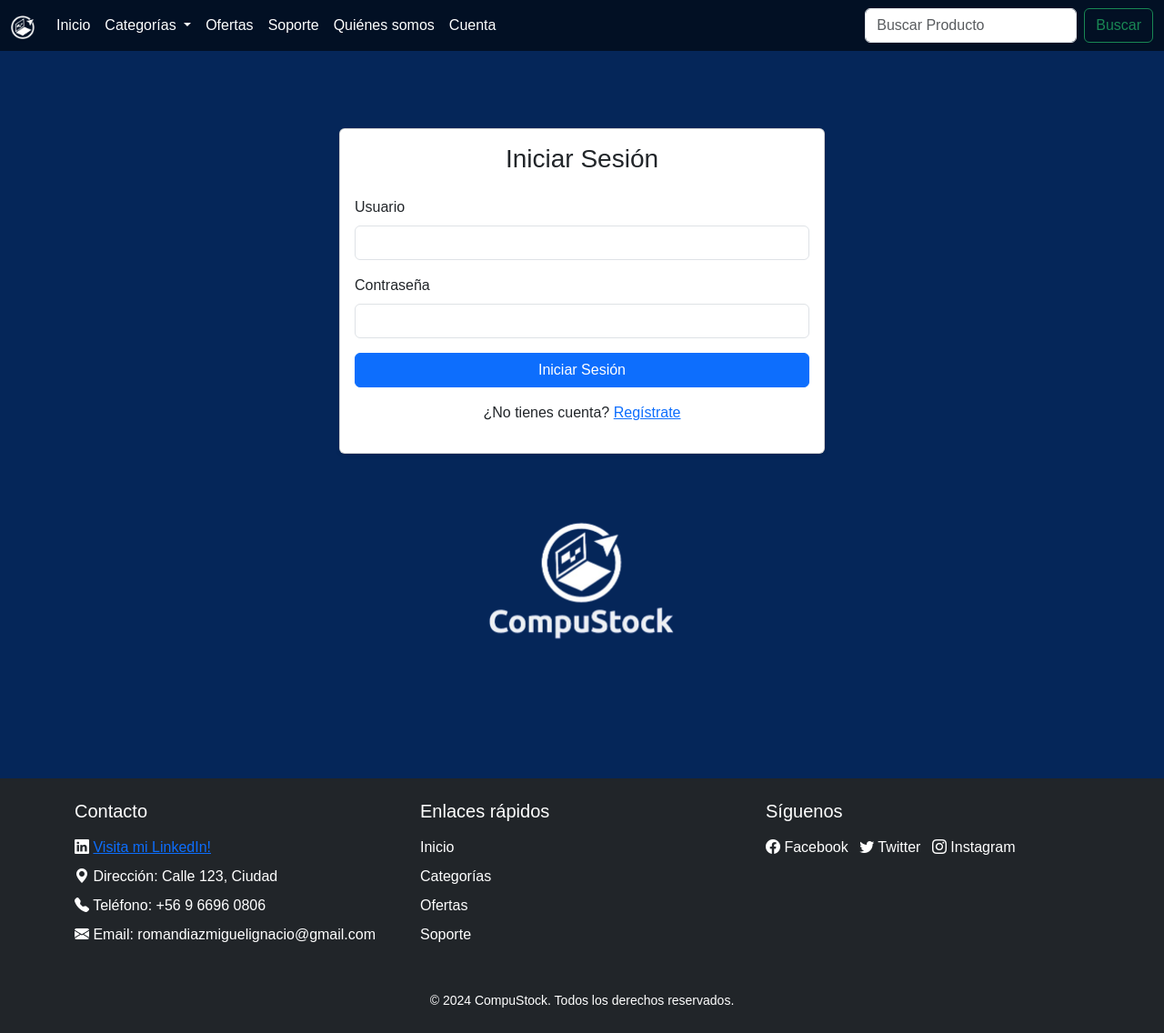
After one commit to garbbagee/CompuStock, a Django app: page /login/ in a window 1280 px wide. The commit adds this page. Shown: the whole page at 91% size. Run offline with Django 5.2, Linux system fonts and the light colour scheme.

Commit message:
front login, redirección y navbar listo.

```diff
--- a/CompuStockApp/static/css/estilo.css
+++ b/CompuStockApp/static/css/estilo.css
@@ -20,6 +20,13 @@ body {
 .navbar-logo {
     width: 26px; /* Ajusta el tamaño del logo */
     height: auto; /* Mantén la proporción de la imagen */
+}
+
+/*Logo1*/
+.custom-logo {
+    max-width: 250px; /* Ajusta el tamaño máximo del logo */
+    width: 50%; /* Hace que el logo sea responsivo */
+    height: auto; /* Mantiene la proporción del logo */
 }
 
 /*DROPDOWN*/
--- /dev/null
+++ b/CompuStockApp/templates/html/login.html
@@ -0,0 +1,151 @@
+<!DOCTYPE html>
+<html lang="en">
+<head>
+    <meta charset="UTF-8">
+    <meta name="viewport" content="width=device-width, initial-scale=1.0">
+    <title>Iniciar Sesión</title>
+    {% load static %}
+    <link href="https://cdn.jsdelivr.net/npm/bootstrap@5.3.3/dist/css/bootstrap.min.css" rel="stylesheet" integrity="sha384-QWTKZyjpPEjISv5WaRU9OFeRpok6YctnYmDr5pNlyT2bRjXh0JMhjY6hW+ALEwIH" crossorigin="anonymous">
+    <link href="https://cdn.jsdelivr.net/npm/bootstrap-icons/font/bootstrap-icons.css" rel="stylesheet">
+    <link rel="stylesheet" href="{% static 'css/estilo.css' %}">
+    <script src="{% static 'js/java.js' %}"></script>
+</head>
+<body>
+    <!-- Navbar -->
+    <nav class="navbar navbar-expand-lg bg-body-tertiary">
+        <div class="container-fluid">
+            <!-- Logo -->
+            <a class="navbar-brand" href="{% url 'index' %}">
+                <img src="{% static 'img/logo2.png' %}" alt="Logo" class="navbar-logo">
+            </a>
+            <div class="collapse navbar-collapse" id="navbarSupportedContent">
+                <ul class="navbar-nav me-auto mb-2 mb-lg-0">
+                    <!-- Enlace a Inicio -->
+                    <li class="nav-item">
+                        <a class="nav-link active" aria-current="page" href="{% url 'index' %}">Inicio</a>
+                    </li>
+                    <!-- Dropdown de Categorías -->
+                    <li class="nav-item dropdown">
+                        <a class="nav-link dropdown-toggle" href="#" role="button" data-bs-toggle="dropdown" aria-expanded="false">
+                            Categorías
+                        </a>
+                        <ul class="dropdown-menu">
+                            <li><a class="dropdown-item" href="{% url 'hardware' %}">Hardware</a></li>
+                            <li><a class="dropdown-item" href="{% url 'perifericos' %}">Periféricos</a></li>
+                            <li><hr class="dropdown-divider"></li>
+                            <li><a class="dropdown-item" href="{% url 'accesorios' %}">Accesorios</a></li>
+                        </ul>
+                    </li>
+                    <!-- Enlace a Ofertas -->
+                    <li class="nav-item">
+                        <a class="nav-link" href="{% url 'ofertas' %}">Ofertas</a>
+                    </li>
+                    <!-- Enlace a Soporte -->
+                    <li class="nav-item">
+                        <a class="nav-link" href="{% url 'soporte' %}">Soporte</a>
+                    </li>
+                    <!-- Enlace a Quiénes somos -->
+                    <li class="nav-item">
+                        <a class="nav-link" href="{% url 'nosotros' %}">Quiénes somos</a>
+                    </li>
+                    <!-- Enlace a la Cuenta/Login -->
+                    <li class="nav-item">
+                        <a class="nav-link" href="{% url 'login' %}">Cuenta</a>
+                    </li>
+                </ul>
+                <!-- Formulario de búsqueda -->
+                <form class="d-flex" role="search">
+                    <input class="form-control me-2" type="search" placeholder="Buscar Producto" aria-label="Search">
+                    <button class="btn btn-outline-success" type="submit">Buscar</button>
+                </form>
+            </div>
+        </div>
+    </nav>
+
+
+<!-- Contenedor principal para el formulario -->
+<div class="container d-flex flex-column justify-content-center align-items-center min-vh-100">
+    <!-- Formulario de inicio de sesión -->
+    <div class="row w-100">
+        <div class="col-12 col-md-6 mx-auto">
+            <div class="card shadow-sm">
+                <div class="card-body">
+                    <h3 class="card-title text-center mb-4">Iniciar Sesión</h3>
+                    <form action="{% url 'login' %}" method="post">
+                        {% csrf_token %}
+                        <!-- Campo de usuario -->
+                        <div class="mb-3">
+                            <label for="username" class="form-label">Usuario</label>
+                            <input type="text" class="form-control" id="username" name="username" required>
+                        </div>
+                        <!-- Campo de contraseña -->
+                        <div class="mb-3">
+                            <label for="password" class="form-label">Contraseña</label>
+                            <input type="password" class="form-control" id="password" name="password" required>
+                        </div>
+                        <!-- Botón de inicio de sesión -->
+                        <div class="d-grid gap-2">
+                            <button type="submit" class="btn btn-primary">Iniciar Sesión</button>
+                        </div>
+                    </form>
+                    <p class="mt-3 text-center">¿No tienes cuenta? <a href="{% url 'register' %}">Regístrate</a></p>
+                </div>
+            </div>
+        </div>
+    </div>
+    <!-- Logo en la parte inferior -->
+    <div class="col-12 text-center mt-4">
+        <img src="{% static 'img/logo.png' %}" alt="Logo" class="custom-logo">
+    </div>
+</div>
+
+
+
+
+    <footer class="bg-dark text-white py-4">
+        <div class="container">
+            <div class="row">
+                <!-- Sección de contacto -->
+                <div class="col-12 col-md-4 mb-3">
+                    <h5>Contacto</h5>
+                    <ul class="list-unstyled">
+                      <li><i class="bi bi-linkedin"></i> <a href="https://www.linkedin.com/in/miguel-rom%C3%A1n-b1bb4b251/" target="_blank">Visita mi LinkedIn!</a></li>
+                      <li><i class="bi bi-geo-alt-fill"></i> Dirección: Calle 123, Ciudad</li>
+                      <li><i class="bi bi-telephone-fill"></i> Teléfono: +56 9 6696 0806</li>
+                      <li><i class="bi bi-envelope-fill"></i> Email: romandiazmiguelignacio@gmail.com</li>
+                  </ul>
+                </div>
+                <!-- Enlaces rápidos -->
+                <div class="col-12 col-md-4 mb-3">
+                    <h5>Enlaces rápidos</h5>
+                    <ul class="list-unstyled">
+                        <li><a href="#" class="text-white text-decoration-none">Inicio</a></li>
+                        <li><a href="#" class="text-white text-decoration-none">Categorías</a></li>
+                        <li><a href="#" class="text-white text-decoration-none">Ofertas</a></li>
+                        <li><a href="#" class="text-white text-decoration-none">Soporte</a></li>
+                    </ul>
+                </div>
+                <!-- Redes sociales -->
+                <div class="col-12 col-md-4">
+                    <h5>Síguenos</h5>
+                    <ul class="list-inline">
+                        <li class="list-inline-item">
+                            <a href="#" class="text-white text-decoration-none"><i class="bi bi-facebook"></i> Facebook</a>
+                        </li>
+                        <li class="list-inline-item">
+                            <a href="#" class="text-white text-decoration-none"><i class="bi bi-twitter"></i> Twitter</a>
+                        </li>
+                        <li class="list-inline-item">
+                            <a href="#" class="text-white text-decoration-none"><i class="bi bi-instagram"></i> Instagram</a>
+                        </li>
+                    </ul>
+                </div>
+            </div>
+            <div class="text-center mt-3">
+                <small>&copy; 2024 CompuStock. Todos los derechos reservados.</small>
+            </div>
+        </div>
+    </footer>
+    <script src="https://cdn.jsdelivr.net/npm/bootstrap@5.3.3/dist/js/bootstrap.bundle.min.js" integrity="sha384-YvpcrYf0tY3lHB60NNkmXc5s9fDVZLESaAA55NDzOxhy9GkcIdslK1eN7N6jIeHz" crossorigin="anonymous"></script>
+</body>
+</html>
--- a/CompuStockApp/urls.py
+++ b/CompuStockApp/urls.py
@@ -2,5 +2,26 @@ from django.urls import path
 from . import views
 
 urlpatterns = [
-    path('', views.index, name='index'),  # Página principal, que usa la vista 'index'
+    # Página principal
+    path('', views.index, name='index'),
+
+    # Quiénes somos
+    path('nosotros/', views.nosotros, name='nosotros'),
+
+    # Login (Acceso a la cuenta)
+    path('login/', views.login_view, name='login'),
+
+    # Registro de nuevo usuario
+    path('registro/', views.register_view, name='register'),
+
+    # Categorías
+    path('hardware/', views.hardware, name='hardware'),
+    path('perifericos/', views.perifericos, name='perifericos'),
+    path('accesorios/', views.accesorios, name='accesorios'),
+
+    # Ofertas
+    path('ofertas/', views.ofertas, name='ofertas'),
+
+    # Soporte
+    path('soporte/', views.soporte, name='soporte'),
 ]
--- a/CompuStockApp/views.py
+++ b/CompuStockApp/views.py
@@ -1,5 +1,37 @@
-from django.urls import path
-from django.shortcuts import render, get_object_or_404
+from django.shortcuts import render
 
+# Vista para la página principal
 def index(request):
     return render(request, 'html/index.html')
+
+# Vista para la página "Quiénes somos"
+def nosotros(request):
+    return render(request, 'html/nosotros.html')
+
+# Vista para el login
+def login_view(request):
+    return render(request, 'html/login.html')
+
+# Vista para el registro de un nuevo usuario
+def register_view(request):
+    return render(request, 'html/registro.html')
+
+# Vista para la categoría de Hardware
+def hardware(request):
+    return render(request, 'html/hardware.html')
+
+# Vista para la categoría de Periféricos
+def perifericos(request):
+    return render(request, 'html/perifericos.html')
+
+# Vista para la categoría de Accesorios
+def accesorios(request):
+    return render(request, 'html/accesorios.html')
+
+# Vista para las ofertas
+def ofertas(request):
+    return render(request, 'html/ofertas.html')
+
+# Vista para el soporte
+def soporte(request):
+    return render(request, 'html/soporte.html')
```
Also changed, not shown: CompuStockApp/templates/html/index.html (+23 -9 lines), CompuStockApp/templates/html/accesorios.html (added), CompuStockApp/templates/html/hardware.html (added), CompuStockApp/templates/html/nosotros.html (added), CompuStockApp/templates/html/ofertas.html (added), CompuStockApp/templates/html/perifericos.html (added), CompuStockApp/templates/html/registro.html (added), CompuStockApp/templates/html/soporte.html (added).
